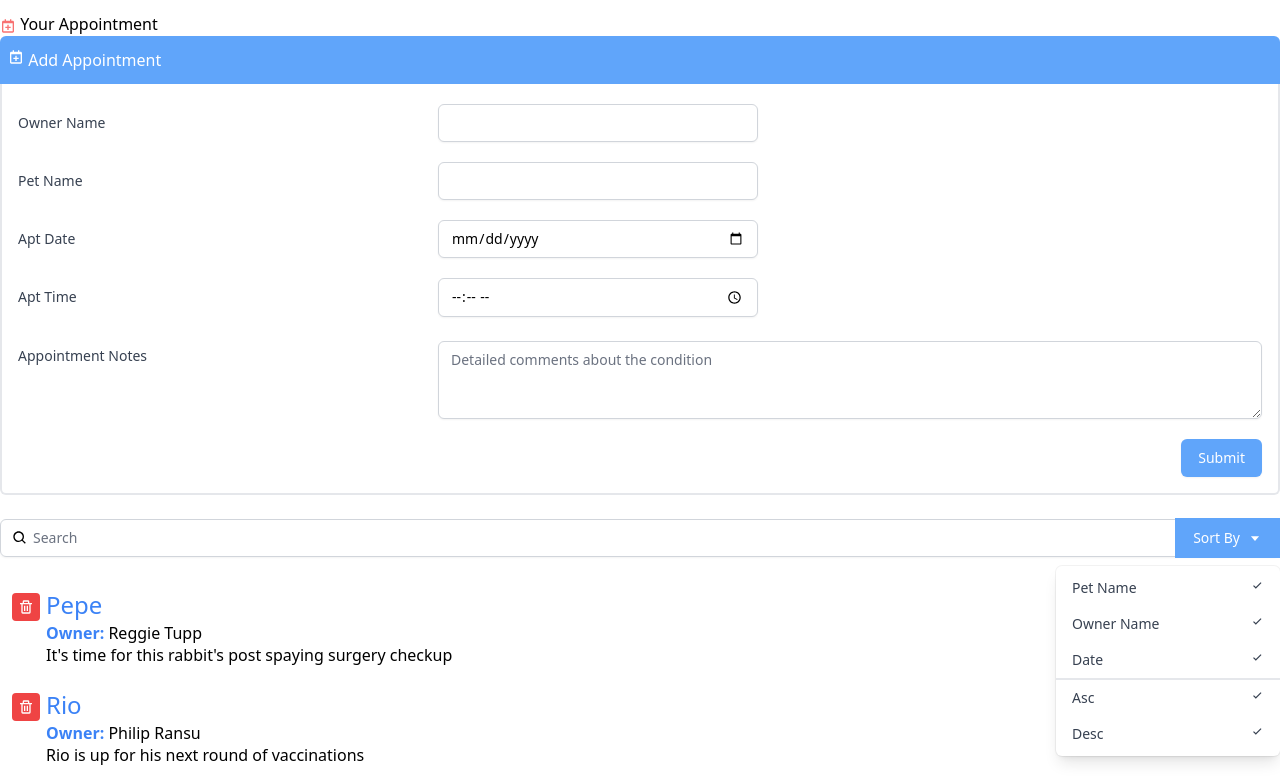
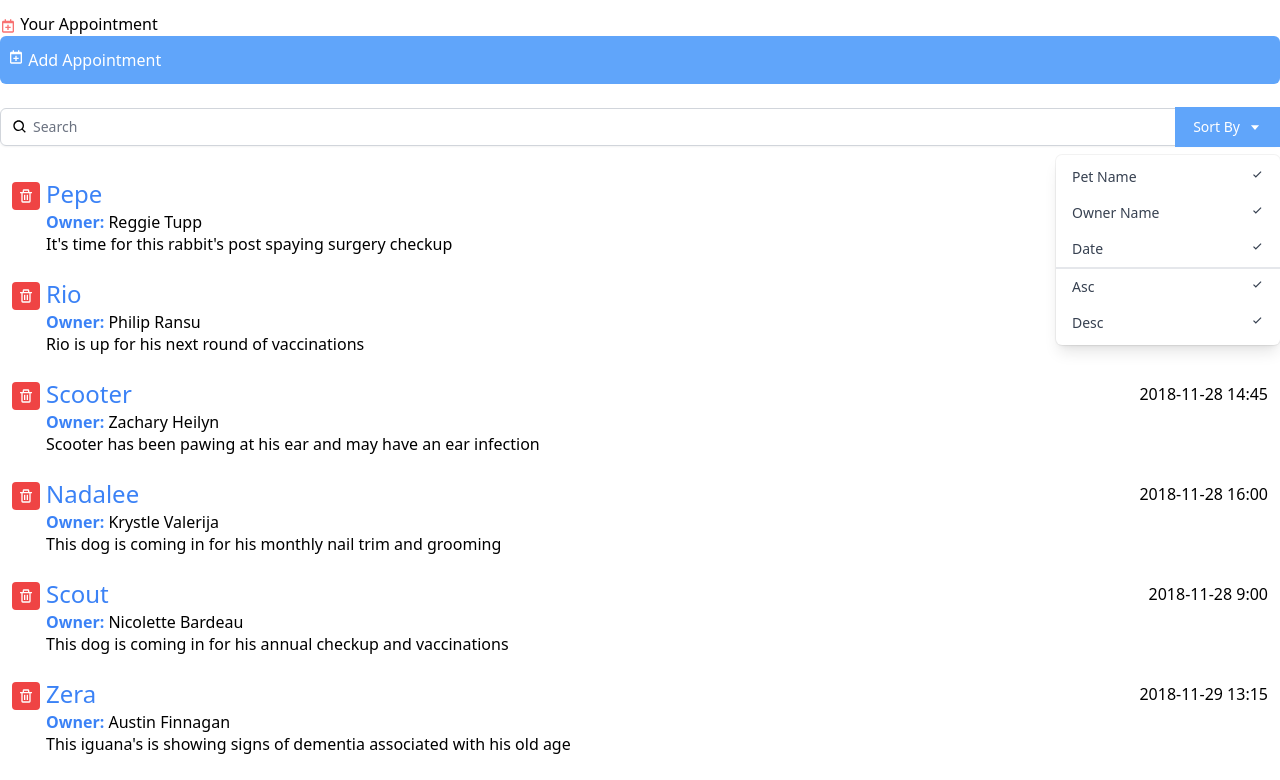
Before and after one commit to pusit-hanp/reactinterface, a React (Create React App) app: page / in a window 1280 px wide. Shown: the top 780 px of the page. Built offline with nearby package versions, Linux system fonts and the light colour scheme.

Commit message:
useState Hook and conditional classes

```diff
--- a/src/components/AddAppointment.js
+++ b/src/components/AddAppointment.js
@@ -1,11 +1,19 @@
+import { useState } from "react";
 import {BiCalendarPlus} from "react-icons/bi";
 
+
 const AddAppointment = ()=>{
+    let[toggleForm,setToggleForm]= useState(false);
+
     return (
         <div>
-        <button className="bg-blue-400 text-white px-2 py-3 w-full text-left rounded-t-md">
+            <button
+                className={`bg-blue-400 text-white px-2 py-3 w-full text-left  ${toggleForm?'rounded-t-md':'rounded-md'}`}
+                onClick={()=>{setToggleForm(!toggleForm)}}>
                 <div><BiCalendarPlus className="inline-block align-text-top" />  Add Appointment</div>
             </button>
+            {
+                toggleForm &&
                 <div className="border-r-2 border-b-2 border-l-2 border-light-blue-500 rounded-b-md pl-4 pr-4 pb-4">
                 <div className="sm:grid sm:grid-cols-3 sm:gap-4 sm:items-start  sm:pt-5">
                   <label htmlFor="ownerName" className="block text-sm font-medium text-gray-700 sm:mt-px sm:pt-2">
@@ -66,6 +74,7 @@
                   </div>
                 </div>
               </div>
+            }
         </div>
     )
 }
```
Lines whose indentation alone changed are shown as unchanged.
